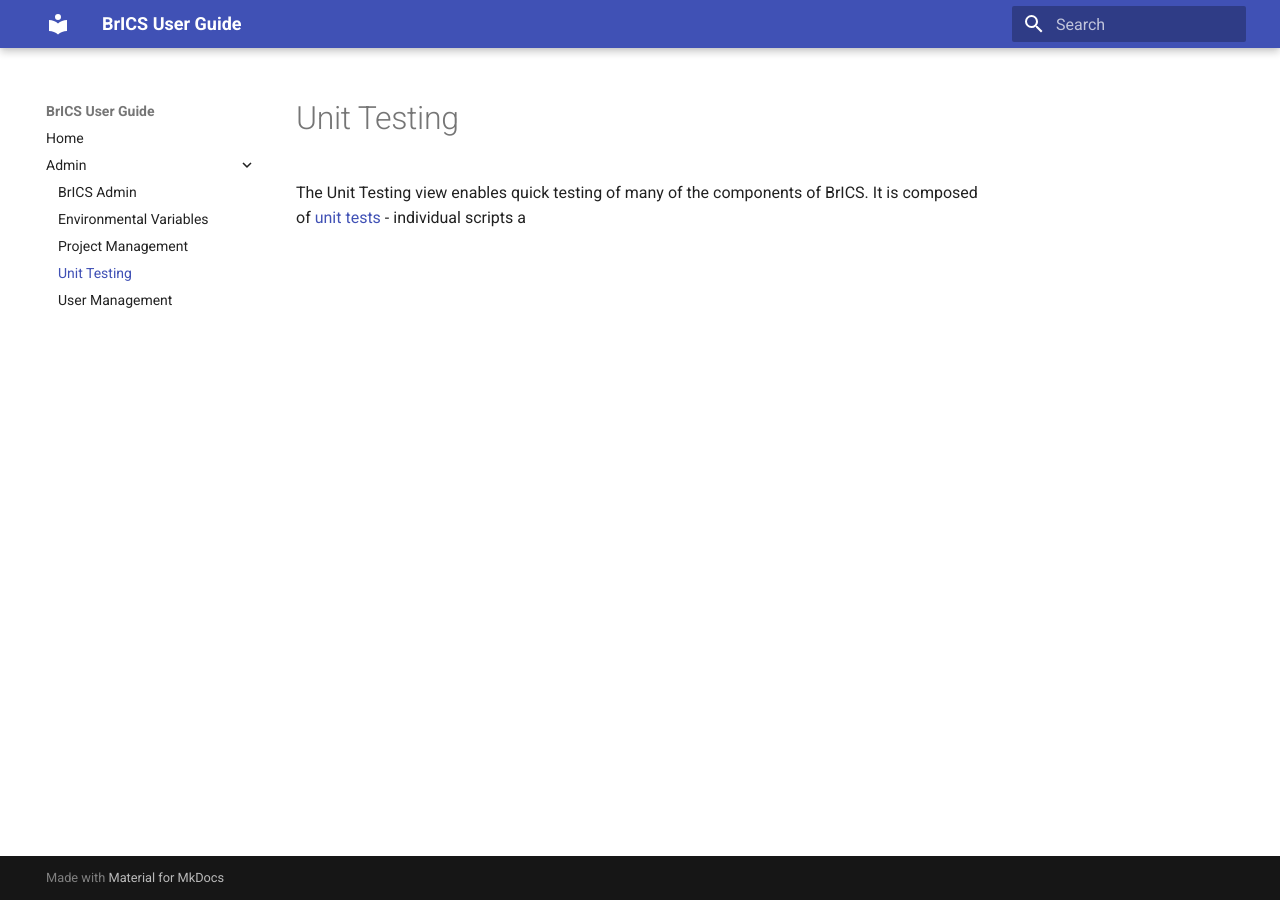
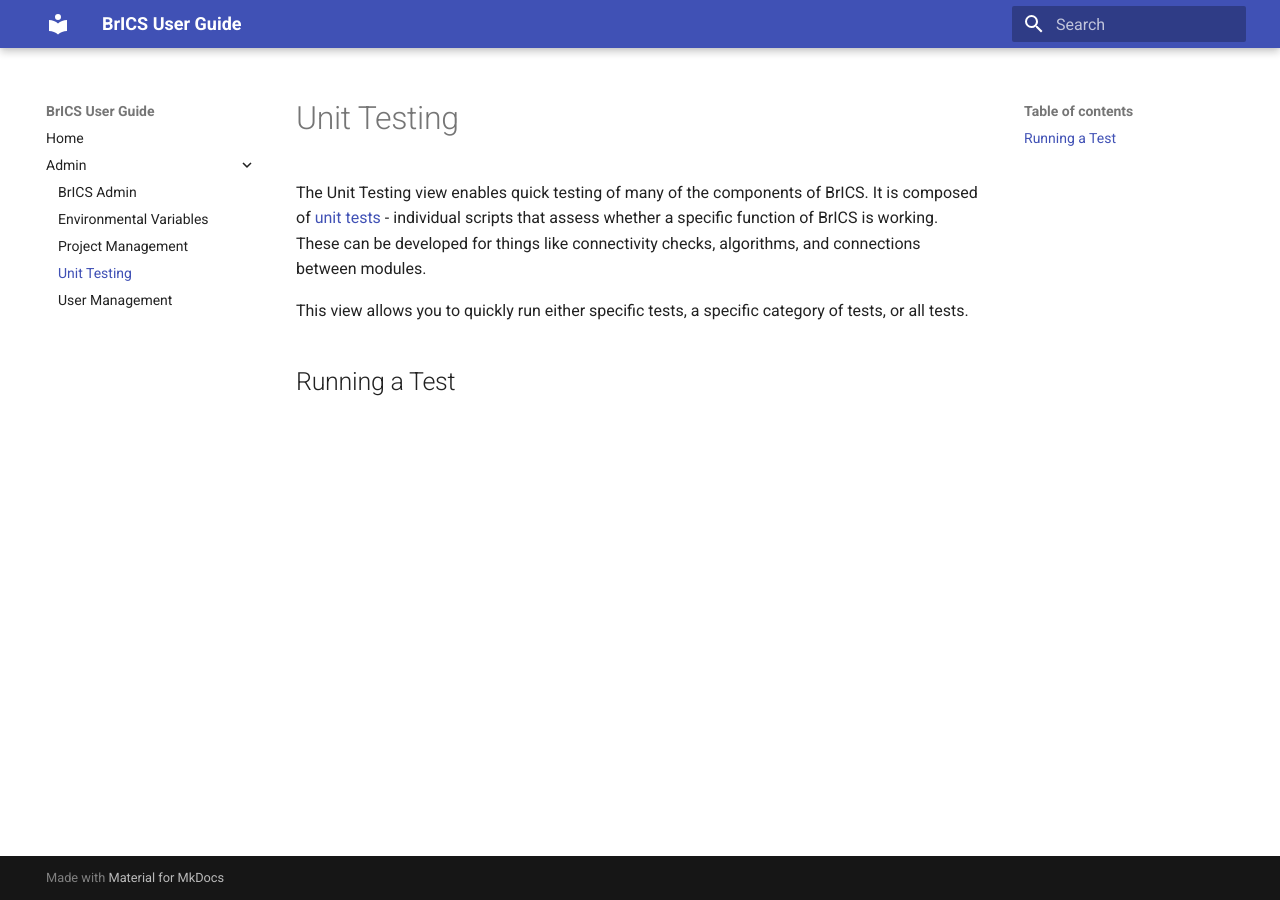
Before and after one commit to BrainImaging/brics-docs, an MkDocs documentation site: the page built from docs/admin/unit-testing.md, in a window 1280 px wide. Built offline with MkDocs 1.6.1 and Material for MkDocs 9.7.7, drawn with Linux system fonts in a browser that asks for light colours.

Commit message:
docs/admin/unit-testing.md updated from https://stackedit.io/

```diff
--- a/docs/admin/unit-testing.md
+++ b/docs/admin/unit-testing.md
@@ -1,5 +1,10 @@
 # Unit Testing
-The Unit Testing view enables quick testing of many of the components of BrICS. It is composed of [unit tests](https://en.wikipedia.org/wiki/Unit_testing) - individual scripts a
+The Unit Testing view enables quick testing of many of the components of BrICS. It is composed of [unit tests](https://en.wikipedia.org/wiki/Unit_testing) - individual scripts that assess whether a specific function of BrICS is working. These can be developed for things like connectivity checks, algorithms, and connections between modules.
+
+This view allows you to quickly run either specific tests, a specific category of tests, or all tests.
+
+## Running a Test
+
 <!--stackedit_data:
-eyJoaXN0b3J5IjpbMTg3OTcwNTc2MV19
+eyJoaXN0b3J5IjpbLTEwMDg0NzI4OTZdfQ==
 -->
```
